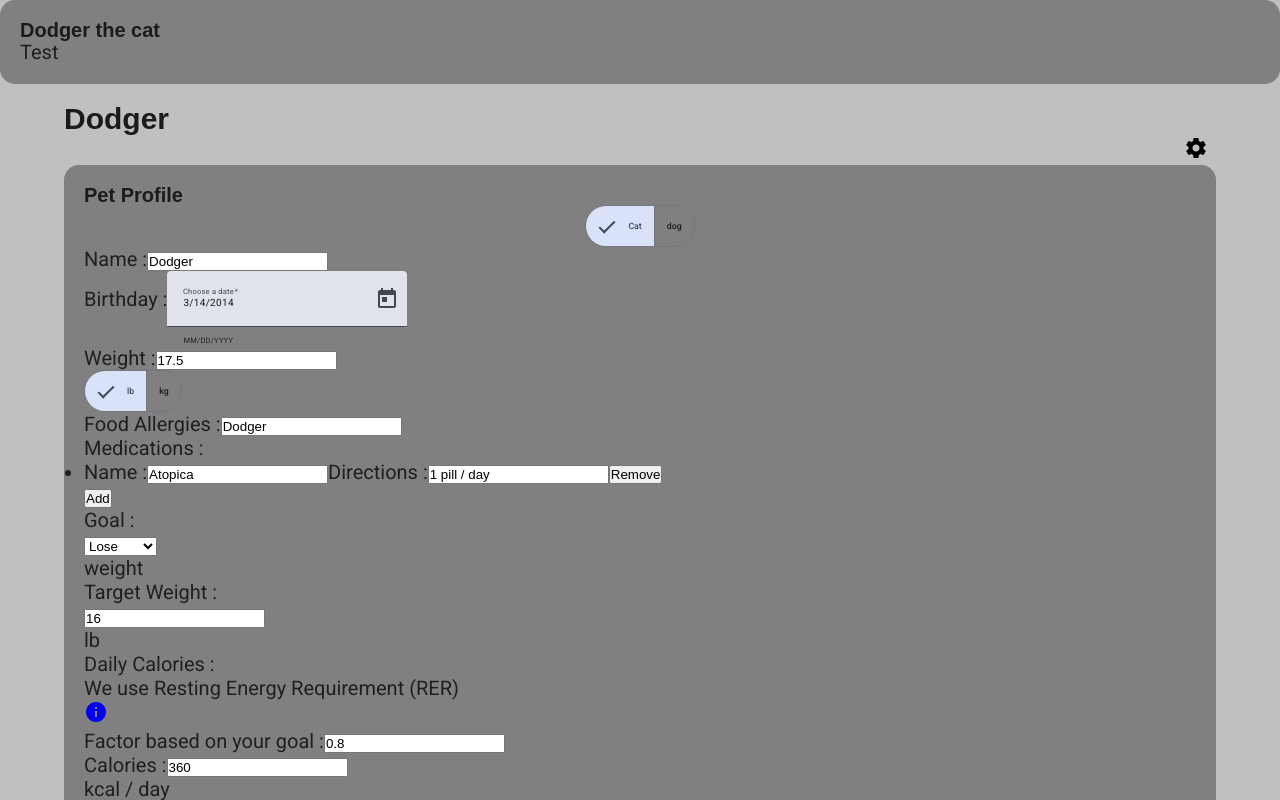
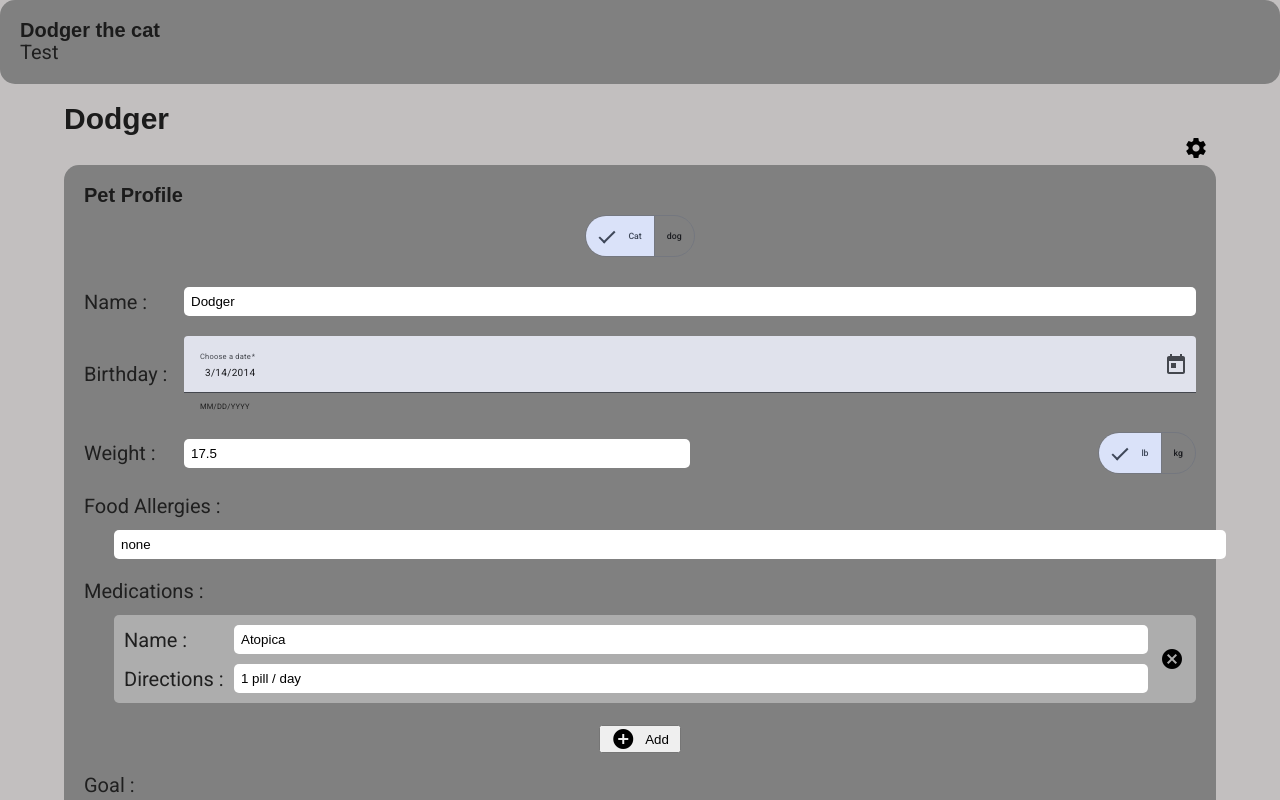
Before and after one commit to CocoTapi/Cat-Calorie-Calc-Frontend, an Angular app: page / in a window 1280 px wide. Both pictures are taken after a click on the button "settings". Shown: the top 800 px of the page. Built offline with nearby package versions, Linux system fonts and the light colour scheme.

Commit message:
update styling from name to medications

```diff
--- a/src/app/pet-profile/pet-form/pet-form.component.html
+++ b/src/app/pet-profile/pet-form/pet-form.component.html
@@ -33,7 +33,7 @@
             <input type="text" id="weight" name="weight" formControlName="weight" />
 
             <!-- Unit Selection -->
-            <div>
+            <div class="form__weight__unit">
                 <mat-button-toggle-group aria-label="weight_unit" formControlName="weight_unit">
                     <mat-button-toggle value="lb">lb</mat-button-toggle>
                     <mat-button-toggle value="kg">kg</mat-button-toggle>
@@ -43,26 +43,32 @@
 
         <!-- Food Allergies Input-->
         <section class="form__allergies">
-            <label for="name" class="form__allergies__title">Food Allergies :</label>
-            <input type="text" id="name" name="name" formControlName="name" />
+            <label for="allergies" class="form__allergies__title">Food Allergies :</label>
+            <input type="text" id="allergies" name="allergies" formControlName="allergies" />
         </section>
 
         <!-- Medication Input -->
         <section class="form__medications">
             <p class="form__medications__title">Medications :</p>
-            <ul formArrayName="medications">
+            <ul formArrayName="medications" class="form__medications__content">
                 @for (med of medications.controls; track med; let idx = $index){
-                    <li [formGroupName]="idx" class="form__medications__item">
+                    <li [formGroupName]="idx" class="form__medications__content__item">
                         <label for="med_name">Name :</label>
                         <input type="text" id="med_name" name="med_name" formControlName="med_name" />
 
                         <label for="directions">Directions :</label>
                         <input type="text" id="directions" name="directions" formControlName="directions" />
-                        <button type="button" (click)="removeMedication(idx)">Remove</button>
+
+                        <button type="button" (click)="removeMedication(idx)" class="btn">
+                            <mat-icon>cancel</mat-icon>
+                        </button>
                     </li>
                     }
             </ul>
-                <button type="button" (click)="addMedication()" class="btn form__medications__btn">Add</button>
+            <button type="button" (click)="addMedication()" class="btn form__medications__btn">
+                <mat-icon>add_circle</mat-icon>
+                <span>Add</span>
+            </button>
         </section>
 
         <!-- Goal Selection -->
--- a/src/app/pet-profile/pet-form/pet-form.component.scss
+++ b/src/app/pet-profile/pet-form/pet-form.component.scss
@@ -2,29 +2,115 @@
 
 .form {
   display: grid;
+  gap: 2rem;
+
+  // everything inside form
+  & > * {
+    font-size: 2rem;
+    display: grid;
+    align-items: center;
+
+    input {
+      width: 100%; // Makes sure input stretches within its grid cell
+      padding: 0.5rem;
+      border-radius: 5px;
+      border-color: transparent;
+  }
+  }
 
   &__type {
-        margin: 0 auto;
+    margin: 1rem auto;
+    // TODO: button design
   }
+
+  &__name, &__birthday {
+    grid-template-columns: 10rem 1fr;
+  }
+
 
   &__name{
 
   }
 
   &__birthday {
-
+    // TODO: mat-form-field design
   }
 
-      &___weight {
+  &__weight {
+    grid-template-columns: 10rem 1fr 1fr;
+
+
+
+    &__unit {
         display: flex;
+        justify-content: flex-end;
+        align-items: center;
+    }
+  }
+
+  &__allergies, &__medications, &__goal {
+    gap: 1.2rem;
   }
 
   &__allergies {
+    input[name='allergies'] {
+      width: 100%;
+      margin-left: 3rem;
 
+    }
   }
 
   &__medications {
 
+    &__content {
+      margin-left: 3rem;
+      list-style: circle;
+
+      &__item {
+        background-color: rgb(173, 173, 173);
+        padding: 1rem;
+        margin-bottom: 1rem;
+        border-radius: 5px;
+        display: grid;
+        grid-template-columns: 10rem 1fr auto; // Two columns + button space
+        grid-template-areas:
+            "label1 input1 button"
+            "label2 input2 button";
+        gap: 1rem;
+        align-items: center;
+        width: 100%;
+        position: relative;
+
+        label[for="med_name"] {
+            grid-area: label1;
+        }
+
+        input[name="med_name"] {
+            grid-area: input1;
+        }
+
+        label[for="directions"] {
+            grid-area: label2;
+        }
+
+        input[name="directions"] {
+            grid-area: input2;
+        }
+
+        button {
+            grid-area: button;
+            justify-self: end;
+            background-color: transparent;
+            border-color: transparent;
+        }
+      }
+    }
+
+    &__btn {
+      margin: 0 auto;
+      gap: 1rem;
+      padding: 0 1rem;
+    }
   }
 
   &__goal {
--- a/src/styles.scss
+++ b/src/styles.scss
@@ -53,27 +53,18 @@ $bp-small: 37.5em; //600px
   &--dark {color: $color-grey-dark-1;}
 }
 
-.heading-3 {
-  @extend %heading;
-  font-size: 1.6rem;
-  color: $color-primary;
-  text-transform: uppercase
-
-}
-
-.heading-4 {
- @extend %heading;
- font-size: 1.9rem;
-
- &--light {color: $color-grey-light-1;}
- &--dark {color: $color-grey-dark-1;}
-}
-
 // MARGIN BOTTOM
 .mb-sm { margin-bottom: 1rem; }
 .mb-md { margin-bottom: 2rem; }
 .mb-lg { margin-bottom: 3rem; }
 .mb-hg { margin-bottom: 4rem; }
+
+// Button Base
+.btn {
+  display: flex;
+  justify-content: center;
+  align-items: center;
+}
 
 
 *,
```
Lines whose indentation alone changed are shown as unchanged.
